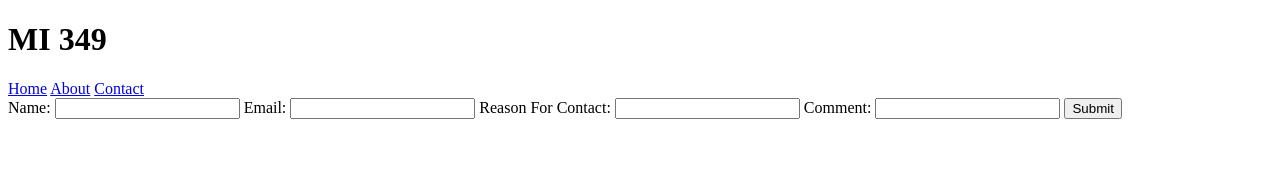
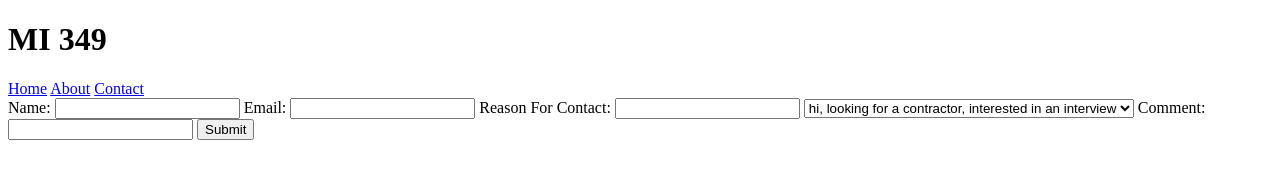
Before and after one commit to davis-reifel/mi349_blog, a plain HTML site: page contact.html in a window 1280 px wide. Drawn offline with Linux system fonts and the light colour scheme.

Commit message:
drop down

```diff
--- a/contact.html
+++ b/contact.html
@@ -25,6 +25,9 @@
             </label>
             <label>Reason For Contact:
                 <input type="text">
+                <select name="myOpt">
+                    <option value="hi, looking for a contractor, interested in an interview">hi, looking for a contractor, interested in an interview</option>
+                </select>
             </label>
             <label>Comment:
                 <input type="text">
```
